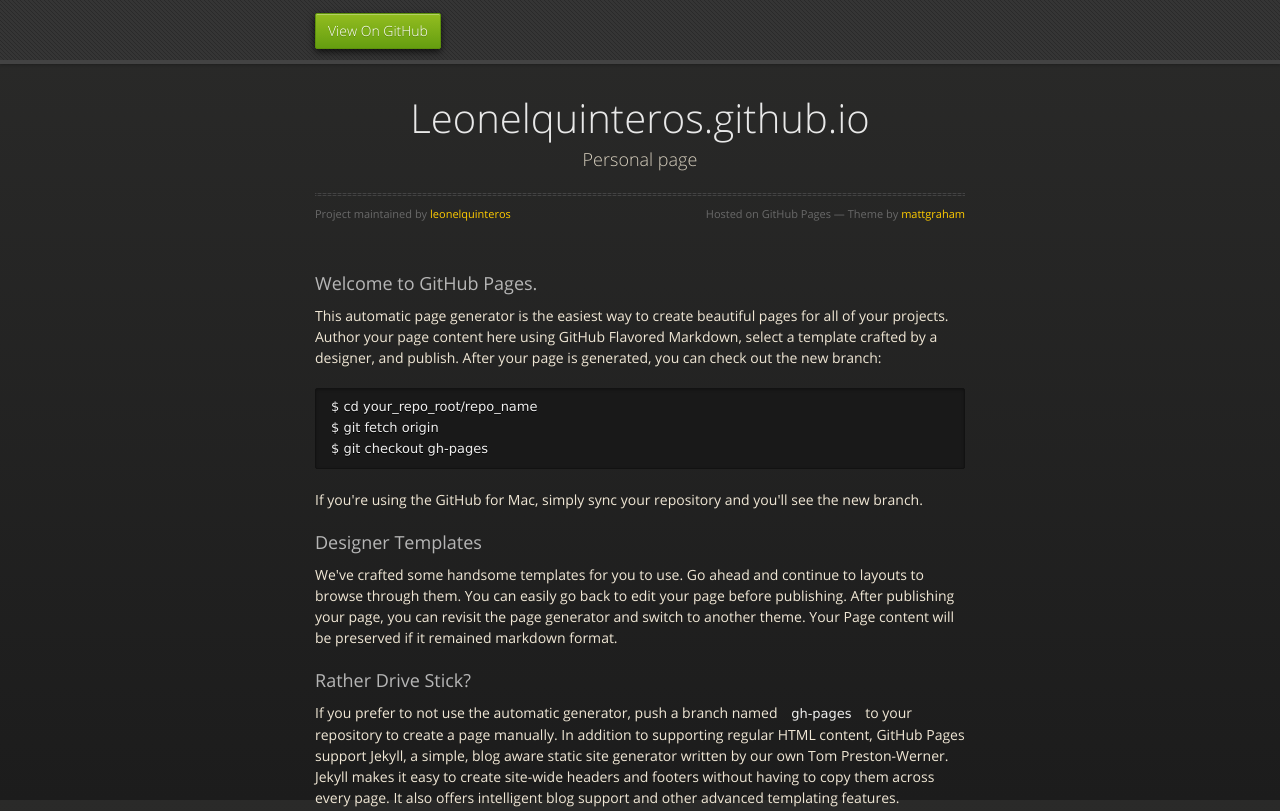
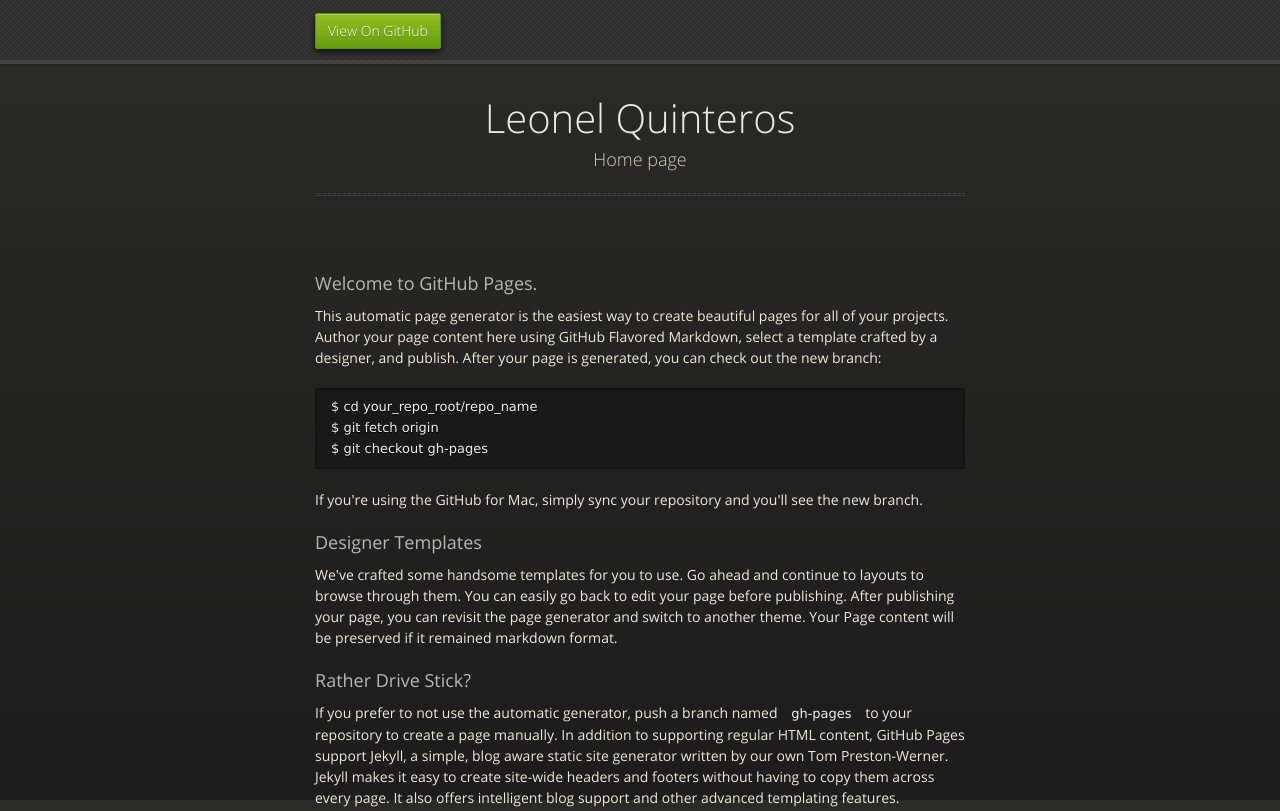
Before and after one commit to leonelquinteros/leonelquinteros.github.io, a plain HTML site: page index.html in a window 1280 px wide. Shown: the top 811 px of the page. Drawn offline with nearby package versions, Linux system fonts and the light colour scheme.

Commit message:
first change

```diff
--- a/index.html
+++ b/index.html
@@ -3,7 +3,7 @@
   <head>
     <meta charset="utf-8">
     <meta http-equiv="X-UA-Compatible" content="chrome=1">
-    <title>Leonelquinteros.github.io by leonelquinteros</title>
+    <title>Leonel Quinteros @ Github</title>
     <link rel="stylesheet" href="stylesheets/styles.css">
     <link rel="stylesheet" href="stylesheets/pygment_trac.css">
     <script src="https://ajax.googleapis.com/ajax/libs/jquery/1.7.1/jquery.min.js"></script>
@@ -28,11 +28,9 @@
 
       <section>
         <div id="title">
-          <h1>Leonelquinteros.github.io</h1>
-          <p>Personal page</p>
+          <h1>Leonel Quinteros</h1>
+          <p>Home page</p>
           <hr>
-          <span class="credits left">Project maintained by <a href="https://github.com/leonelquinteros">leonelquinteros</a></span>
-          <span class="credits right">Hosted on GitHub Pages &mdash; Theme by <a href="http://twitter.com/#!/michigangraham">mattgraham</a></span>
         </div>
 
         <h3>Welcome to GitHub Pages.</h3>
```
